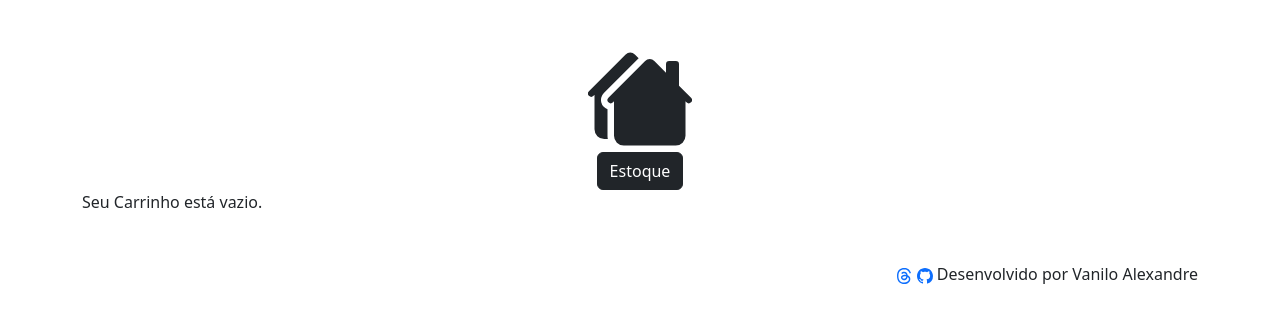
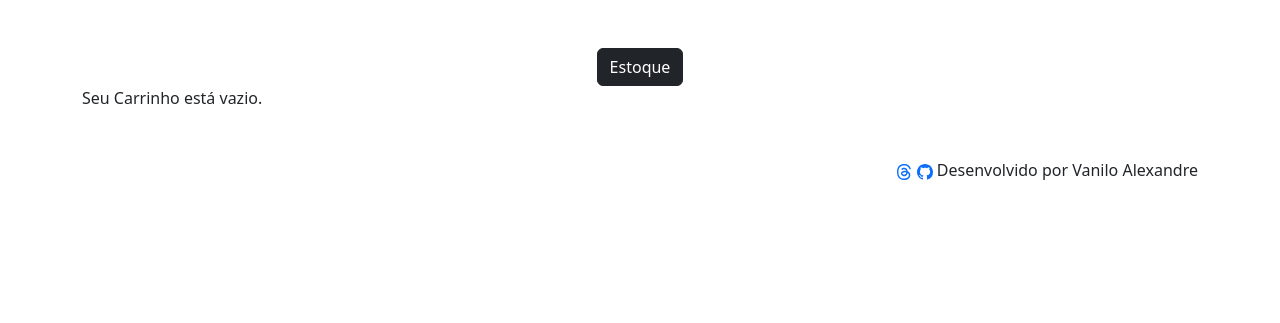
Before and after one commit to Maygriev/SIGAL, a Django app: page /carrinho in a window 1280 px wide. Shown: the part 108-431 px from the top of the page. Run offline with Django 5.2, Linux system fonts and the light colour scheme; the visitor is signed in with stand-in values (Sample User, id 1); data that the repository does not hold is empty; some libraries are stand-ins or nearby versions.

Commit message:
Ajustando a exibição do botão de estoque no carrinho e lógica do cookie de totalCarrinho.

```diff
--- a/apps/carrinho/views.py
+++ b/apps/carrinho/views.py
@@ -78,6 +78,9 @@ def detailCarrinho(request):
 
     response = render(request, "carrinho/detailCarrinho.html", contexto)
 
-    response.set_cookie('totalCarrinho', totalItems,samesite='Strict')
+    if(totalItems > 0):
+        response.set_cookie('totalCarrinho', totalItems,samesite='Strict')
+    else:
+        response.delete_cookie('totalCarrinho')
 
     return response
--- a/templates/carrinho/detailCarrinho.html
+++ b/templates/carrinho/detailCarrinho.html
@@ -10,15 +10,7 @@
     <script src="{% static '/scripts/autoSubmit.js' %}"></script>
     <div class="container-sm">
         <div class="row">
-            <div class="col text-center mx-auto" style="max-width: 128px;">
-                <div class="card-body">
-                    <a href="{% url 'list-material'%}" style="color: currentColor;">
-                        <svg xmlns="http://www.w3.org/2000/svg" fill="currentColor" class="bi bi-houses-fill" viewBox="0 0 16 16">
-                            <path d="M7.207 1a1 1 0 0 0-1.414 0L.146 6.646a.5.5 0 0 0 .708.708L1 7.207V12.5A1.5 1.5 0 0 0 2.5 14h.55a2.5 2.5 0 0 1-.05-.5V9.415a1.5 1.5 0 0 1-.56-2.475l5.353-5.354z"/>
-                            <path d="M8.793 2a1 1 0 0 1 1.414 0L12 3.793V2.5a.5.5 0 0 1 .5-.5h1a.5.5 0 0 1 .5.5v3.293l1.854 1.853a.5.5 0 0 1-.708.708L15 8.207V13.5a1.5 1.5 0 0 1-1.5 1.5h-8A1.5 1.5 0 0 1 4 13.5V8.207l-.146.147a.5.5 0 1 1-.708-.708z"/>
-                        </svg>
-                    </a>
-                </div>
+            <div class="col text-center mx-auto">
                 <a href="{% url 'list-material'%}" class="btn btn-dark">Estoque</a>
             </div>
         </div>
--- a/templates/partials/header.html
+++ b/templates/partials/header.html
@@ -18,7 +18,7 @@
                     <a class="btn position-relative" href="{% url 'detail-carrinho'%}" role="button">
                         <img style="max-width: 32px; max-height: 32px;" src="{% static '/assets/images/cart.svg' %}" alt="carrinho">
                         {# Verifica se existe algum item no carrinho para exibir o contador #}
-                        {% if request.COOKIES.totalCarrinho >= 1 %}
+                        {% if request.COOKIES.totalCarrinho %}
                             <span class="position-absolute top-100 start-0 translate-middle p-2 badge rounded-pill bg-info">
                                 {# Atualiza com a quantidade de itens no carrinho #}
                                 {{request.COOKIES.totalCarrinho}}<span class="visually-hidden">Itens no Carrinho</span>
```
